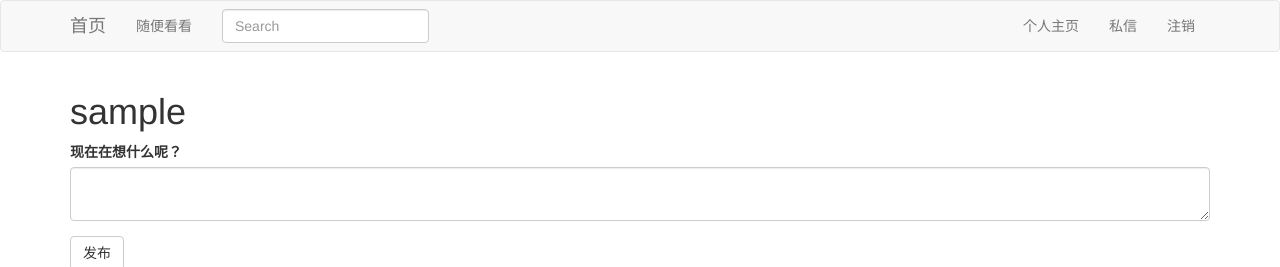
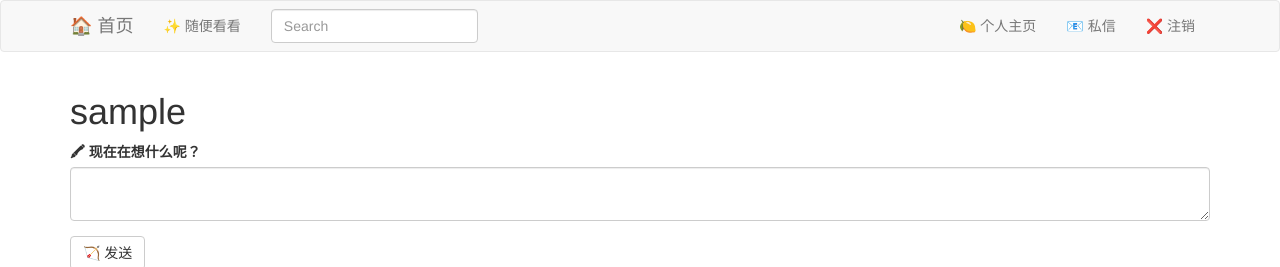
Before and after one commit to yijigao/mysite, a Flask app: page / in a window 1280 px wide. Shown: the top 267 px of the page. Run offline with Flask 2, Linux system fonts and the light colour scheme; a user stored in the database is signed in; tables that the repository leaves empty hold one stand-in row (values such as "Sample post"); some libraries are stand-ins or nearby versions.

Commit message:
something magic of emoji

```diff
--- a/app/main/forms.py
+++ b/app/main/forms.py
@@ -6,9 +6,9 @@ from wtforms.validators import ValidationError, DataRequired, Length
 from app.models import User
 
 class EditProfileForm(FlaskForm):
-    username = StringField('用户名', validators=[DataRequired()])
-    about_me = TextAreaField('关于我', validators=[Length(min=0, max=140)])
-    submit = SubmitField("提交")
+    username = StringField(' 🐱‍👤 用户名', validators=[DataRequired()])
+    about_me = TextAreaField(' 👀 关于我', validators=[Length(min=0, max=140)])
+    submit = SubmitField("🏹 发送")
 
     def __init__(self, original_username, *args, **kwargs):
         super(EditProfileForm, self).__init__(*args, **kwargs)
@@ -21,18 +21,18 @@ class EditProfileForm(FlaskForm):
                 raise ValidationError("请输入一个不同的名字")
 
 class PostForm(FlaskForm):
-    post = PageDownField("现在在想什么呢？", validators=[DataRequired()])
-    submit = SubmitField('发布')
+    post = PageDownField("🖍 现在在想什么呢？", validators=[DataRequired()])
+    submit = SubmitField('🏹 发送')
 
 
 class MessageForm(FlaskForm):
-    message = TextAreaField("请编辑一条私信", validators=[DataRequired(), Length(min=0, max=140)])
-    submit = SubmitField('发送啦~')
+    message = TextAreaField("🖍 请编辑一条私信", validators=[DataRequired(), Length(min=0, max=140)])
+    submit = SubmitField('🏹 发送')
 
 
 class CommentForm(FlaskForm):
-    body = TextAreaField("评论", validators=[DataRequired(), Length(min=0, max=140)])
-    submit = SubmitField("发送~")
+    body = TextAreaField("🖍 评论", validators=[DataRequired(), Length(min=0, max=140)])
+    submit = SubmitField("🏹 发送")
 
 
 class SearchForm(FlaskForm):
--- a/app/templates/_post.html
+++ b/app/templates/_post.html
@@ -25,11 +25,11 @@
                 </span>
             <br><br>
             <a href="{{ url_for('main.edit_post', id=post.id) }}">
-                    <span class="label label-primary">Edit</span>
+                    <span class="label label-default"> 🖍 编辑 </span>
                 </a>
                 {% endif %}
-                <a href="{{ url_for('main.post', id=post.id) }}#comments">
-                    <span class="label label-primary"> {{ post.comments.count() }} Comments</span>
+                &nbsp;<a href="{{ url_for('main.post', id=post.id) }}#comments">
+                    <span class="label label-default"> 💬 {{ post.comments.count() }} 回复</span>
             </a>
         </td>
     </tr>
--- a/app/templates/base.html
+++ b/app/templates/base.html
@@ -27,11 +27,11 @@
                     <span class="icon-bar"></span>
                     <span class="icon-bar"></span>
                 </button>
-                <a class="navbar-brand" href="{{ url_for('main.index') }}">首页</a>
+                <a class="navbar-brand" href="{{ url_for('main.index') }}"> 🏠 首页</a>
             </div>
             <div class="navbar-collapse collapse" id="bs-example-navbar-collapse-1">
                 <ul class="nav navbar-nav">
-                    <li><a href="{{ url_for('main.explore') }}">随便看看</a></li>
+                    <li><a href="{{ url_for('main.explore') }}"> ✨ 随便看看</a></li>
                 </ul>
                 {% if g.search_form %}
                 <form class="navbar-form navbar-left" method="GET" action="{{ url_for('main.search') }}">
@@ -42,17 +42,17 @@
                 {% endif %}
                 <ul class="nav navbar-nav navbar-right">
                     {% if current_user.is_anonymous %}
-                    <li><a href="{{ url_for('auth.login') }}">登录</a></li>
+                    <li><a href="{{ url_for('auth.login') }}"> 🔑 登录 </a></li>
                     {% else %}
-                    <li><a href="{{ url_for('main.user', username=current_user.username) }}">个人主页</a></li>
-                    <li><a href="{{ url_for('main.messages')}}">私信
+                    <li><a href="{{ url_for('main.user', username=current_user.username) }}"> 🍋 个人主页 </a></li>
+                    <li><a href="{{ url_for('main.messages')}}"> 📧 私信
                         {% set new_messages = current_user.new_messages() %}
                         {% if new_messages %}
                         <span id="message_count", class="badge",style="visibility:{% if new_messages %}visible{% else %}hidden{% endif %};">
                             {{ new_messages }}</span>
                         {% endif %}
                     </a></li>
-                    <li><a href="{{ url_for('auth.logout') }}">注销</a></li>
+                    <li><a href="{{ url_for('auth.logout') }}"> ❌ 注销</a></li>
                     {% endif %}
                 </ul>
             </div>
--- a/app/templates/index.html
+++ b/app/templates/index.html
@@ -17,12 +17,12 @@
     <ul class="pager">
         <li class="preivious {% if not prev_url %} disabled {% endif %}">
             <a href="{{ prev_url or '#' }}">
-                <span aria-hidden="true">&larr;</span>前页
+                <span aria-hidden="true"></span> 👈
             </a>
         </li>
         <li class="next{% if not next_url %} disabled {% endif %}">
             <a href="{{ next_url or '#' }}">
-                后页<span aria-hidden="true">&rarr;</span>
+                👉 <span aria-hidden="true"></span>
             </a>
         </li>
     </ul>
--- a/app/templates/messages.html
+++ b/app/templates/messages.html
@@ -1,7 +1,7 @@
 {% extends "base.html" %}
 
 {% block app_content %}
-    <h1>私信</h1>
+    <h1> 📨 私信 </h1>
     <table class="table table-hover">
         {% for post in messages %}
         <tr>
@@ -31,12 +31,12 @@
         <ul class="pager">
             <li class="preivious {% if not prev_url %} disabled {% endif %}">
                 <a href="{{ prev_url or '#' }}">
-                    <span aria-hidden="true">&larr;</span>前页
+                    <span aria-hidden="true"></span>👈
                 </a>
             </li>
             <li class="next{% if not next_url %} disabled {% endif %}">
                 <a href="{{ next_url or '#' }}">
-                    后页<span aria-hidden="true">&rarr;</span>
+                    👉<span aria-hidden="true"></span>
                 </a>
             </li>
         </ul>
```
Also changed, not shown: app/templates/user.html (+10 -13 lines).
